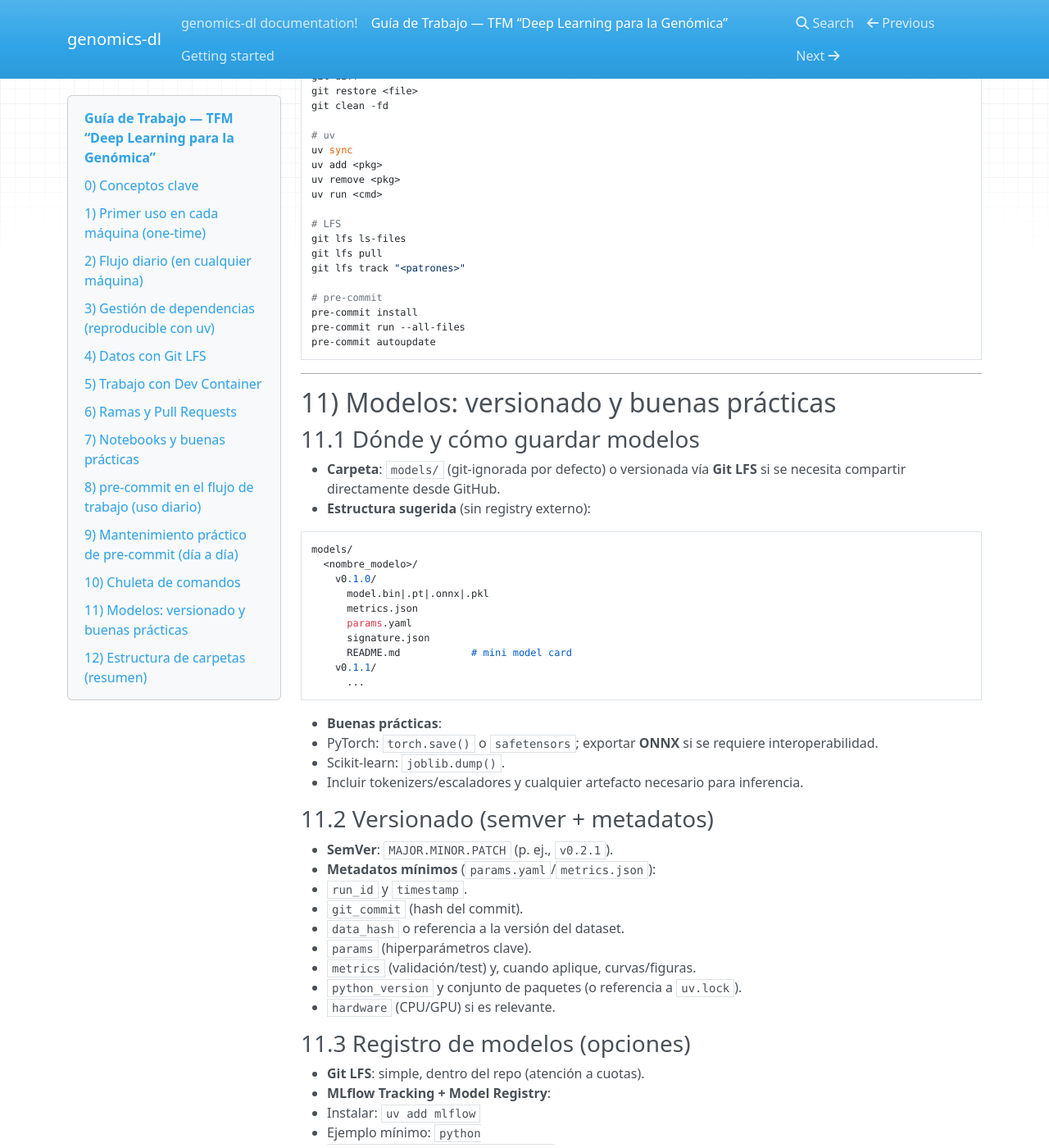
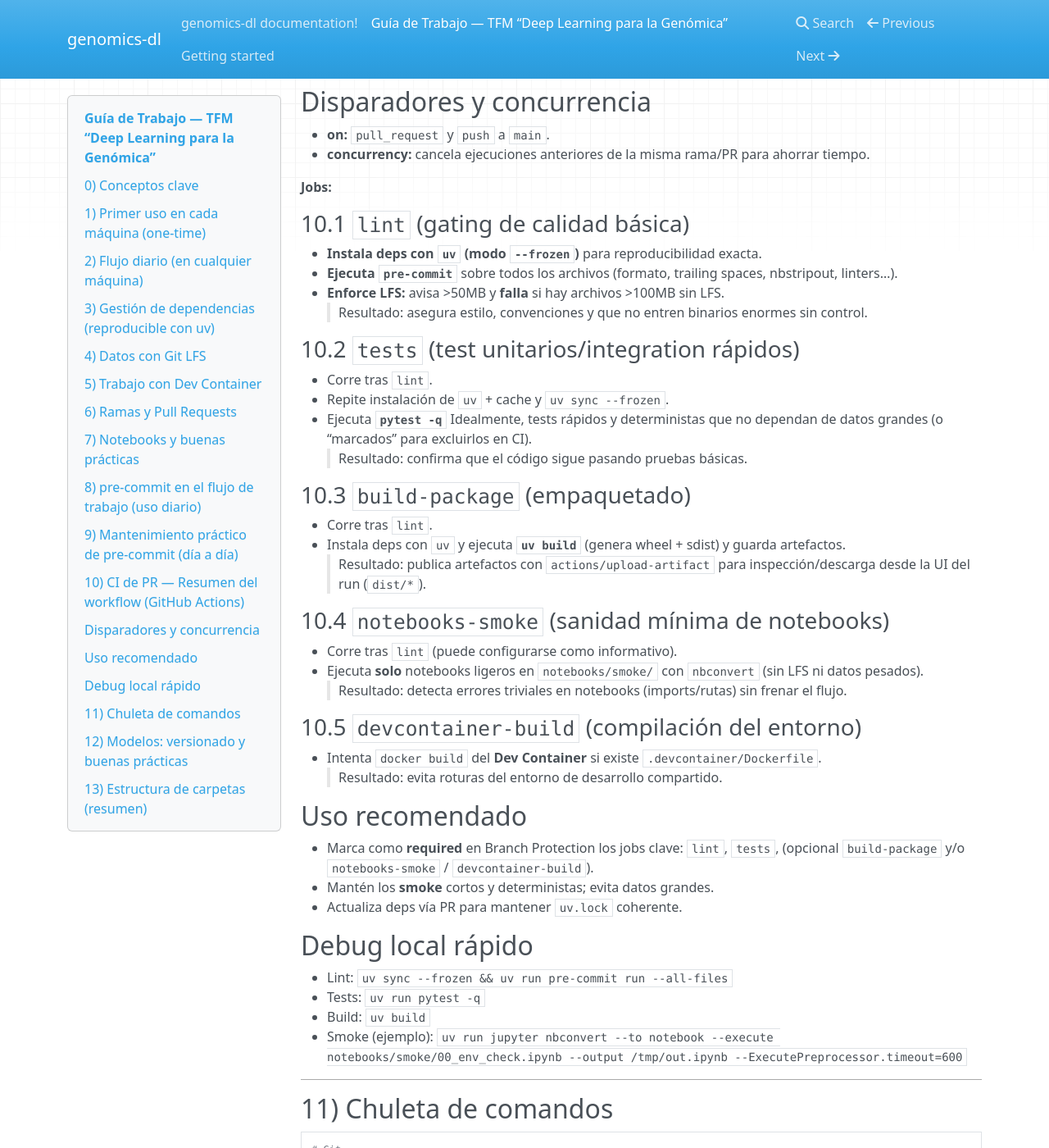
Before and after one commit to MisterMito/TFM, an MkDocs documentation site: the page built from docs/docs/TFM_Dev_Guide.md, in a window 1280 px wide and 1400 px high, scrolled down 6040 px. Shown: the whole window at 82% size. Built offline with MkDocs 1.6.1, drawn with Linux system fonts in a browser that asks for light colours; nearby versions of some CDN libraries; some of the changed text lies outside the part shown.

````diff
--- a/docs/docs/TFM_Dev_Guide.md
+++ b/docs/docs/TFM_Dev_Guide.md
@@ -279,7 +279,59 @@
 
 ---
 
-## 10) Chuleta de comandos
+## 10) CI de PR — Resumen del workflow (GitHub Actions)
+
+**Objetivo:** validar automáticamente **antes del merge** a `main` que el repo está sano: formato/calidad (pre-commit), tests rápidos, build de paquete, smoke-test de notebooks de notebooks ligeros, build del devcontainer.
+
+## Disparadores y concurrencia
+- **on:** `pull_request` y `push` a `main`.
+- **concurrency:** cancela ejecuciones anteriores de la misma rama/PR para ahorrar tiempo.
+
+
+**Jobs:**
+
+### 10.1 `lint` (**gating de calidad básica**)
+- **Instala deps con `uv` (modo `--frozen`)** para reproducibilidad exacta.
+- **Ejecuta `pre-commit`** sobre todos los archivos (formato, trailing spaces, nbstripout, linters…).
+- **Enforce LFS:** avisa >50MB y **falla** si hay archivos >100MB sin LFS.
+> Resultado: asegura estilo, convenciones y que no entren binarios enormes sin control.
+
+### 10.2 `tests` (test unitarios/integration rápidos)
+- Corre tras `lint`.
+- Repite instalación de `uv` + cache y `uv sync --frozen`.
+- Ejecuta **`pytest -q`** Idealmente, tests rápidos y deterministas que no dependan de datos grandes (o “marcados” para excluirlos en CI).
+> Resultado: confirma que el código sigue pasando pruebas básicas.
+
+
+### 10.3 `build-package` (empaquetado)
+- Corre tras `lint`.
+- Instala deps con `uv` y ejecuta **`uv build`** (genera wheel + sdist) y guarda artefactos.
+> Resultado: publica artefactos con `actions/upload-artifact` para inspección/descarga desde la UI del run (`dist/*`).
+
+
+### 10.4 `notebooks-smoke` (sanidad mínima de notebooks)
+- Corre tras `lint` (puede configurarse como informativo).
+- Ejecuta **solo** notebooks ligeros en `notebooks/smoke/` con `nbconvert` (sin LFS ni datos pesados).
+> Resultado: detecta errores triviales en notebooks (imports/rutas) sin frenar el flujo.
+
+### 10.5 `devcontainer-build` (compilación del entorno)
+- Intenta `docker build` del **Dev Container** si existe `.devcontainer/Dockerfile`.
+> Resultado: evita roturas del entorno de desarrollo compartido.
+
+## Uso recomendado
+- Marca como **required** en Branch Protection los jobs clave: `lint`, `tests`, (opcional `build-package` y/o `notebooks-smoke` / `devcontainer-build`).
+- Mantén los **smoke** cortos y deterministas; evita datos grandes.
+- Actualiza deps vía PR para mantener `uv.lock` coherente.
+
+## Debug local rápido
+- Lint: `uv sync --frozen && uv run pre-commit run --all-files`
+- Tests: `uv run pytest -q`
+- Build: `uv build`
+- Smoke (ejemplo): `uv run jupyter nbconvert --to notebook --execute notebooks/smoke/00_env_check.ipynb --output /tmp/out.ipynb --ExecutePreprocessor.timeout=600`
+
+---
+
+## 11) Chuleta de comandos
 ```bash
 # Git
 git status
@@ -307,9 +359,9 @@
 
 ---
 
-## 11) Modelos: versionado y buenas prácticas
+## 12) Modelos: versionado y buenas prácticas
 
-### 11.1 Dónde y cómo guardar modelos
+### 12.1 Dónde y cómo guardar modelos
 - **Carpeta**: `models/` (git-ignorada por defecto) o versionada vía **Git LFS** si se necesita compartir directamente desde GitHub.
 - **Estructura sugerida** (sin registry externo):
 ```
@@ -329,7 +381,7 @@
   - Scikit-learn: `joblib.dump()`.
   - Incluir tokenizers/escaladores y cualquier artefacto necesario para inferencia.
 
-### 11.2 Versionado (semver + metadatos)
+### 12.2 Versionado (semver + metadatos)
 - **SemVer**: `MAJOR.MINOR.PATCH` (p. ej., `v0.2.1`).
 - **Metadatos mínimos** (`params.yaml`/`metrics.json`):
   - `run_id` y `timestamp`.
@@ -340,7 +392,7 @@
   - `python_version` y conjunto de paquetes (o referencia a `uv.lock`).
   - `hardware` (CPU/GPU) si es relevante.
 
-### 11.3 Registro de modelos (opciones)
+### 12.3 Registro de modelos (opciones)
 - **Git LFS**: simple, dentro del repo (atención a cuotas).
 - **MLflow Tracking + Model Registry**:
   - Instalar: `uv add mlflow`
@@ -357,33 +409,33 @@
   - Permite comparar ejecuciones, versionar artefactos y promover (Staging → Production).
 - **Alternativas**: registries cloud (Azure ML), DVC/Iterative Studio, Hubs privados.
 
-### 11.4 Reproducibilidad
+### 12.4 Reproducibilidad
 - Fijar semillas (NumPy/PyTorch/Sklearn) y documentarlas.
 - Versionar `uv.lock` junto con el commit del entrenamiento.
 - Registrar datos, splits, hiperparámetros y métricas comparables.
 - Definir y guardar `signature.json` (forma y tipos de entrada/salida).
 
-### 11.5 Criterios de liberación (“gating”)
+### 12.5 Criterios de liberación (“gating”)
 - Establecer umbrales mínimos (p. ej., `roc_auc ≥ x`, `f1 ≥ y`).
 - Mantener un conjunto de evaluación estable (hold-out) o validación cruzada.
 - Revisar sesgos y robustez básica.
 
-### 11.6 Despliegue y compatibilidad
+### 12.6 Despliegue y compatibilidad
 - Exportar formato portable (ONNX cuando proceda) y un script mínimo de inferencia (`predict.py`).
 - Documentar dependencias especiales (CUDA/cuDNN; `tensorflow-macos` en Apple Silicon).
 - Cuando aplique, alinear versión de imagen Docker con versión del modelo (tags coherentes).
 
-### 11.7 Model cards
+### 12.7 Model cards
 - Añadir “model cards” por versión (`models/<nombre>/vX.Y.Z/README.md` o `reports/model_cards/`), con propósito, datos, límites, métricas, riesgos y contacto.
 
-### 11.8 Limpieza y retención
+### 12.8 Limpieza y retención
 - Evitar artefactos temporales fuera de LFS.
 - Definir políticas de retención (últimos N runs, versiones promovidas).
 - Comprimir artefactos cuando no afecte a la carga (p. ej., `safetensors`).
 
 ---
 
-## 12) Estructura de carpetas (resumen)
+## 13) Estructura de carpetas (resumen)
 ```
 .
 ├── notebooks/
````
